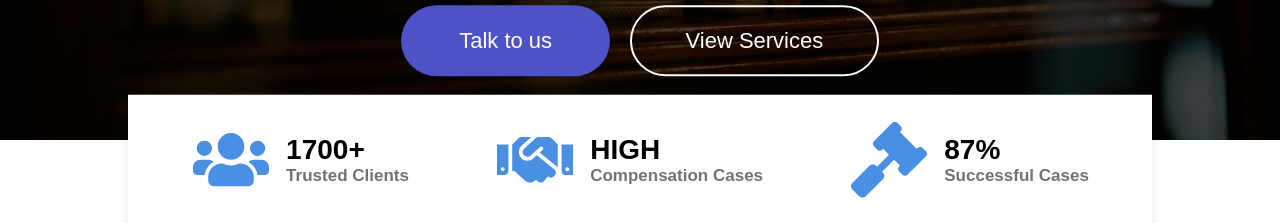
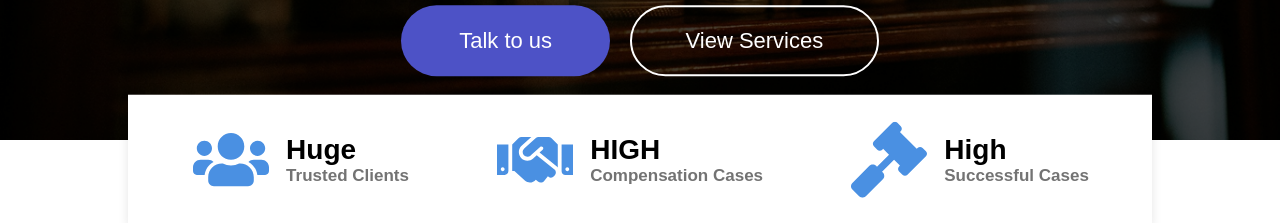
Before and after one commit to Fritz000/ineyab-solicitors, a React (Vite) app: page / in a window 1280 px wide. Shown: the part 960-1183 px from the top of the page. Built offline with nearby package versions, Linux system fonts and the light colour scheme.

Commit message:
new changes

```diff
--- a/src/pages/Home.jsx
+++ b/src/pages/Home.jsx
@@ -65,7 +65,7 @@ const Home = () => {
         <div className="stat-item">
           <FaUsers className="stat-icon" />
           <div className="stat-text">
-          <h3>1700+</h3>
+          <h3>Huge</h3>
           <p>Trusted Clients</p>
           </div>
         </div>
@@ -79,7 +79,7 @@ const Home = () => {
         <div className="stat-item">
           <FaGavel className="stat-icon" />
           <div className="stat-text">
-          <h3>87%</h3>
+          <h3>High</h3>
           <p>Successful Cases</p>
           </div>
         </div>
```
